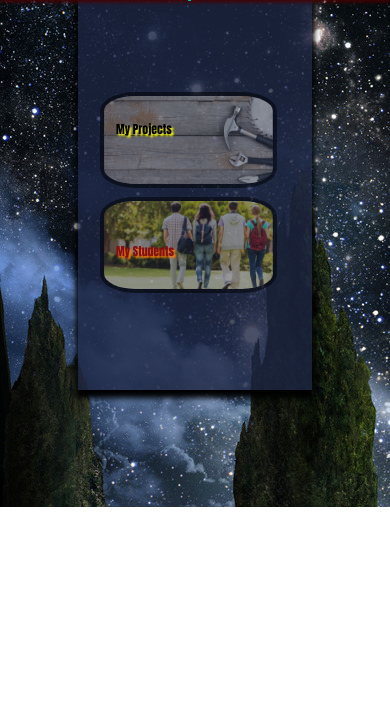
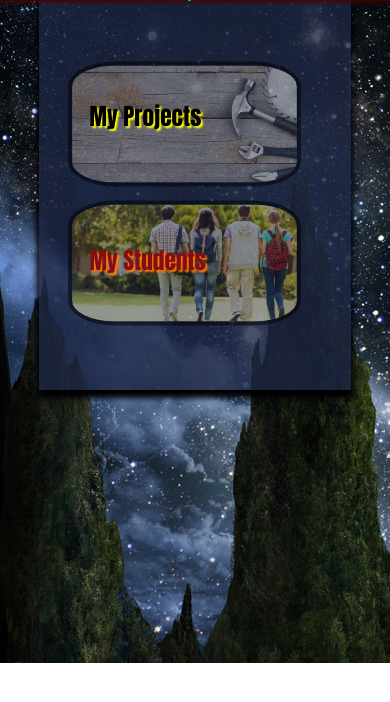
Before and after one commit to Kropius/AcaTisM, a PHP site: page /Profesori.html in a window 390 px wide. Shown: the part 72-774 px from the top of the page. Run offline with PHP 8.4, Linux system fonts and the light colour scheme.

Commit message:
Update Profesori.css

```diff
--- a/ProfsHomePage/Profesori.css
+++ b/ProfsHomePage/Profesori.css
@@ -349,8 +349,9 @@ body>main
     display: grid;
     grid-template-rows: 100%;
     grid-template-columns: 20% 60% 20%;
-    height: 70vw;
+    height: 69vw;
     background-image: url("back-img.jpg");
+    background-size: auto;
 }
 
 body>main .mainBody
@@ -476,7 +477,7 @@ body>main .students .message
     {
         display: grid;
         grid-template-rows: 100%;
-        grid-template-columns: 20% 60% 20%;
+        grid-template-columns: 10% 80% 10%;
         height: 120vw;
         background-image: url("back-img.jpg");
     }
@@ -498,7 +499,7 @@ body>main .students .message
         color: black;
         font-family: Impact, Charcoal, sans-serif;
         font-weight: normal;
-        font-size: 3vw;
+        font-size: 5vw;
         text-shadow: 2px 2px 2px yellow;
     }
     body>main .students .message
@@ -509,7 +510,7 @@ body>main .students .message
         color: rgb(131, 15, 21);
         font-family: Impact, Charcoal, sans-serif;
         font-weight: normal;
-        font-size: 3vw;
+        font-size: 5vw;
         text-shadow: 2px 2px 2px rgb(255, 123, 0);
     }
     body>main .projects
@@ -529,8 +530,8 @@ body>main .students .message
     {
         display: grid;
         grid-template-rows: 100%;
-        grid-template-columns: 20% 60% 20%;
-        height: 130vw;
+        grid-template-columns: 10% 80% 10%;
+        height: 170vw;
         background-image: url("back-img.jpg");
     }
     body>main .mainBody
@@ -551,7 +552,7 @@ body>main .students .message
         color: black;
         font-family: Impact, Charcoal, sans-serif;
         font-weight: normal;
-        font-size: 3vw;
+        font-size: 6vw;
         text-shadow: 2px 2px 2px yellow;
     }
     body>main .students .message
@@ -562,7 +563,7 @@ body>main .students .message
         color: rgb(131, 15, 21);
         font-family: Impact, Charcoal, sans-serif;
         font-weight: normal;
-        font-size: 3vw;
+        font-size: 6vw;
         text-shadow: 2px 2px 2px rgb(255, 123, 0);
     }
     body>main .projects
@@ -572,7 +573,7 @@ body>main .students .message
         bottom: 2%;
         text-align: center;
         grid-row: 1/2;
-        margin-top:10vh;
+        margin-top:6vh;
     }
 }
 
@@ -582,8 +583,8 @@ body>main .students .message
     {
         display: grid;
         grid-template-rows: 100%;
-        grid-template-columns: 20% 60% 20%;
-        height: 160vw;
+        grid-template-columns: 10% 80% 10%;
+        height: 200vw;
         background-image: url("back-img.jpg");
     }
     body>main .projects
```
